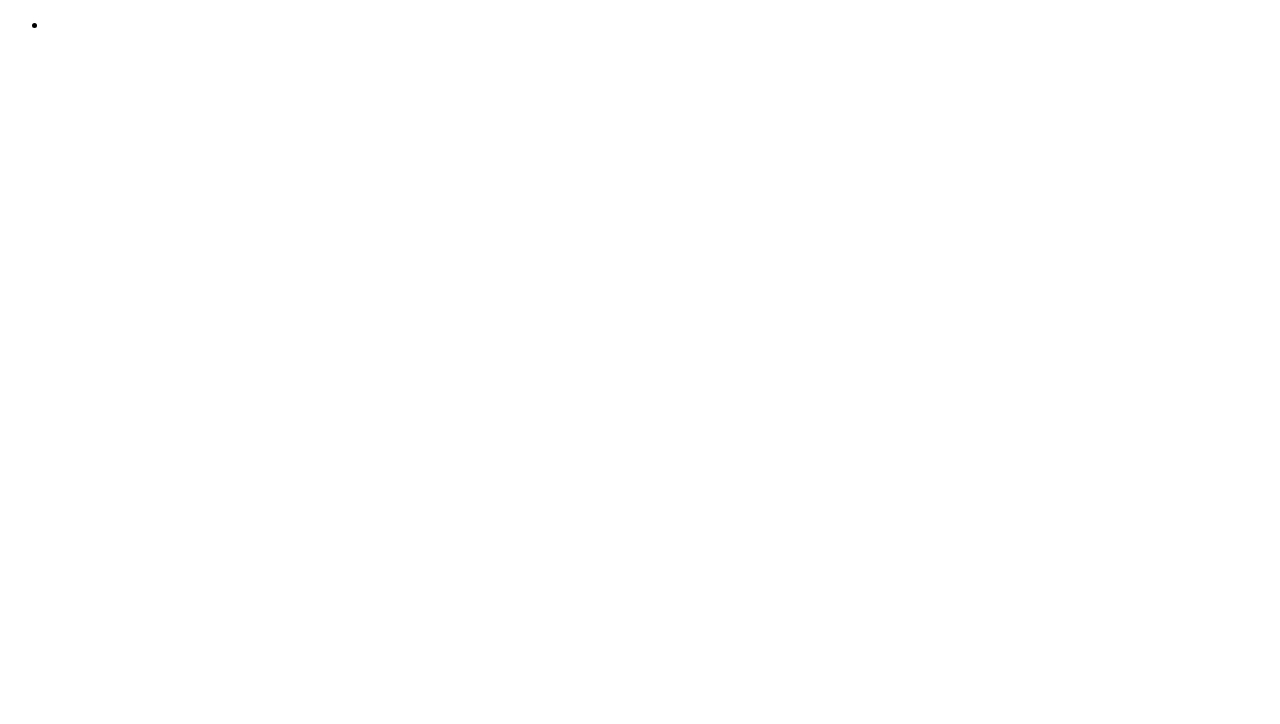
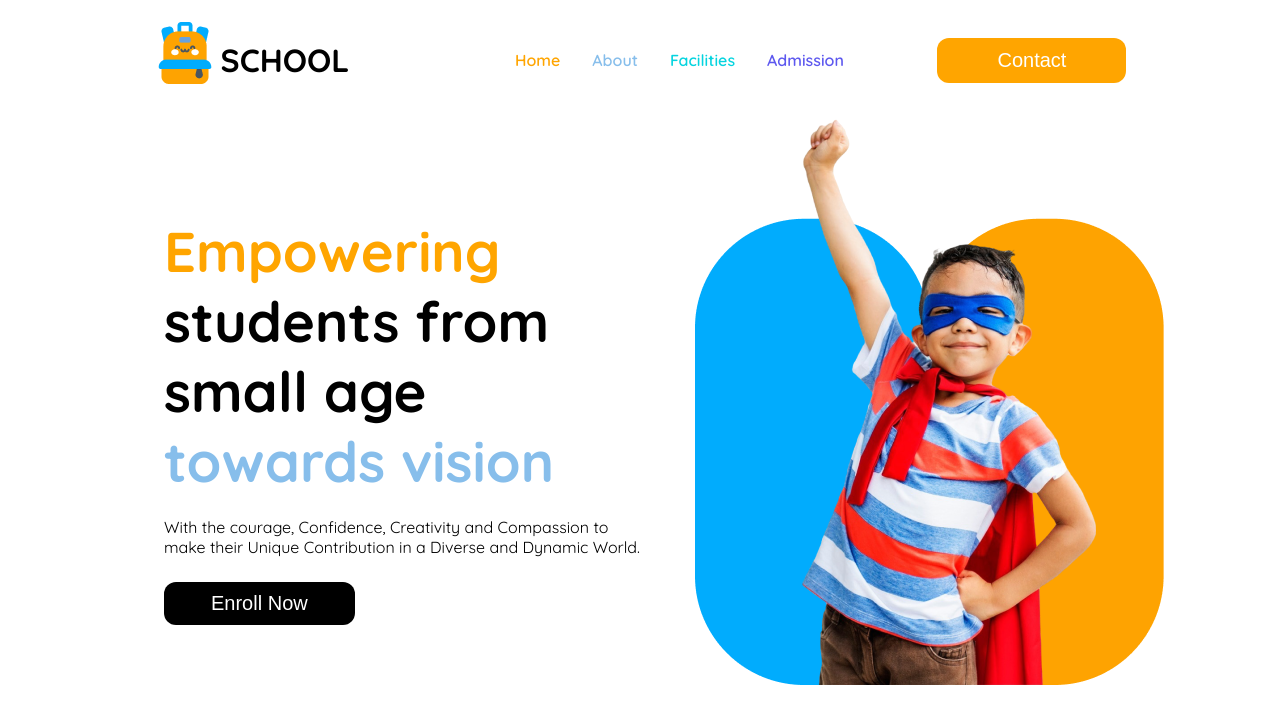
Before and after one commit to mdsihaburrahman/Assignment-2, a plain HTML site: page index.html in a window 1280 px wide. Drawn offline with Linux system fonts and the light colour scheme.

Commit message:
added a header section

```diff
--- a/index.html
+++ b/index.html
@@ -1,18 +1,49 @@
 <!DOCTYPE html>
 <html lang="en">
+
 <head>
     <meta charset="UTF-8">
     <meta name="viewport" content="width=device-width, initial-scale=1.0">
     <title>Assignment-2</title>
+    <link rel="preconnect" href="https://fonts.googleapis.com">
+    <link rel="preconnect" href="https://fonts.gstatic.com" crossorigin>
+    <link href="https://fonts.googleapis.com/css2?family=Quicksand:wght@300..700&display=swap" rel="stylesheet">
+    <link rel="stylesheet" href="styles/style.css">
+
 </head>
-<body>
-    <nav>
-        <ul>
-            <li>
 
+<body class="quicksand-font">
+    <header class="bg-light">
+        <nav class="navbar display-flex">
+            <div class="display-flex">
+                <img class="bag-size" src="assets/logo.png" alt="">
+                <h3 class="school text-black">SCHOOL</h3>
+            </div>
+            <div>
+                <ul class="nav-links display-flex">
+                    <!-- li.nav-item*4>a.link -->
 
-            </li>
-        </ul>
-    </nav>
+                    <li class="nav-item"><a href="" class="nav-link text-color-1">Home</a></li>
+                    <li class="nav-item"><a href="" class="nav-link text-color-2">About </a></li>
+                    <li class="nav-item"><a href="" class="nav-link text-color-3">Facilities</a></li>
+                    <li class="nav-item"><a href="" class="nav-link text-color-4">Admission</a></li>
+                </ul>
+            </div>
+            <div class="btn"><button class="btn-primary-1">Contact</button></div>
+        </nav>
+        <div class="banner">
+            <div class="banner-content">
+                <h1 class="banner-title"><span class="text-color-1 font-width">Empowering</span> <br>
+                    <span class="text-black font-width">students from small age</span>  <span class="text-color-2 font-width">towards vision</span></h1>
+                <p class="banner-description text-black">With the courage, Confidence, Creativity and Compassion to make their
+                    Unique Contribution in a
+                    Diverse and Dynamic World.</p>
+                    <button class="btn-primary">Enroll Now</button>
+
+            </div>
+            <div class="hero-img"><img src="assets/hero-kids.png" alt=""></div>
+        </div>
+    </header>
 </body>
+
 </html>
--- /dev/null
+++ b/styles/style.css
@@ -0,0 +1,154 @@
+@import url('https://fonts.googleapis.com/css2?family=Quicksand:wght@300..700&display=swap');
+
+
+
+
+.quicksand-font {
+  font-family: "Quicksand", serif;
+  font-optical-sizing: auto;
+  font-weight: 400;
+  font-style: normal;
+}
+
+
+
+/* shared styles */
+.display-flex{
+  display: flex;
+}
+
+
+
+/* li-color */
+.text-color-1{
+  color:orange;
+}
+.text-color-2{
+  color: rgb(135, 190, 235);
+}
+.text-color-3{
+  color: #05D4DF;
+}
+.text-color-4{
+  color:#5D58EF;
+}
+
+
+/* bag-size */
+.bag-size{
+  height: 62px;
+  width: 62px;
+  margin-top: 14px;
+  margin-right:5px;
+}
+.school{
+  font-size: 2rem;
+
+}
+
+/* dark-3 */
+.text-black{
+  color: black;
+}
+
+.bg-light{
+  background-color:rgba(255, 166, 0, 0);
+}
+
+
+.btn-primary{
+  background-color: black;
+  color: #FFFFFF;
+  padding: 10px 47px;
+  font-size: 1.25rem;
+  font-weight: 103px;
+  border-radius: 12px;
+  border: none;
+
+
+
+}
+
+
+.btn-primary-1{
+  background-color: orange;
+  border-radius: 12px;
+  color: #FFFFFF;
+  padding: 11px 60px;
+  border: none;
+  font-size: 1.25rem;
+  font-weight: 500px;
+
+}
+
+/* navbar-styles */
+
+.navbar{
+  justify-content: space-evenly;
+  align-items: center;
+
+}
+
+.nav-item{
+  list-style: none;
+  margin-left: 32px;
+}
+
+.nav-link{
+  text-decoration: none;
+  font-weight: 600;
+}
+
+.navbar{
+  max-width: 1160px;
+  margin: 0 auto;
+}
+/* banner-style */
+
+
+.hero-img{
+  width: 100%;
+}
+
+.font-width{
+  font-size: 3.5rem;
+  width: 640;
+}
+
+
+.banner-content{
+  justify-content: space-between;
+  margin-right: 50px;
+  margin-left: 103px;
+  margin-top: 20px;
+}
+.banner-description{
+  margin-bottom: 25px;
+}
+
+.banner{
+  display: flex;
+  max-width: 1158px;
+  height: 575px;
+  margin: 0 auto;
+  justify-content: space-between;
+  align-items: center;
+  /* text-align: center; */
+
+}
+
+
+
+
+
+/* main-style */
+main{
+  max-width: 1160px;
+  margin: 0 auto;
+}
+
+
+main > section{
+
+
+}
```
